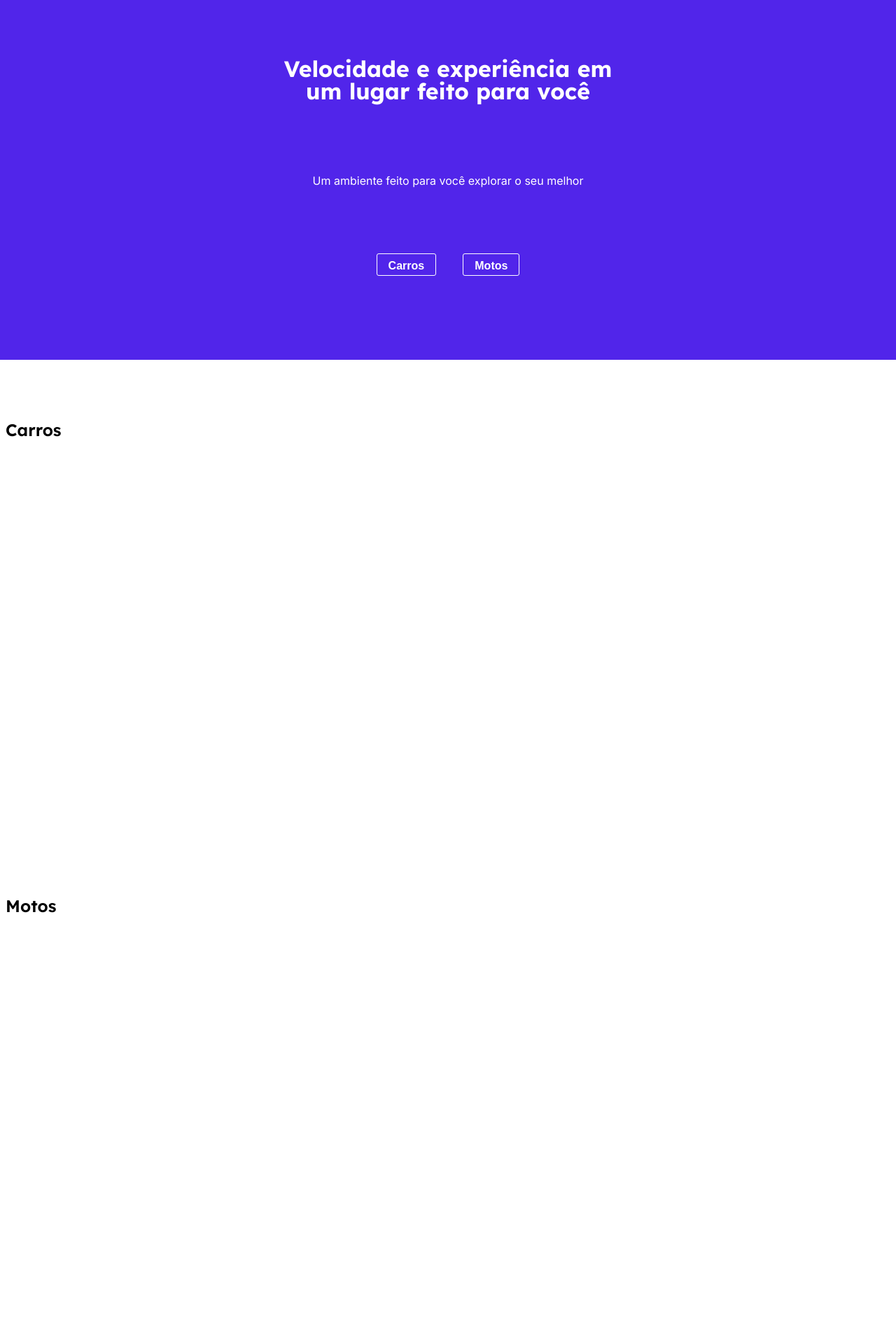
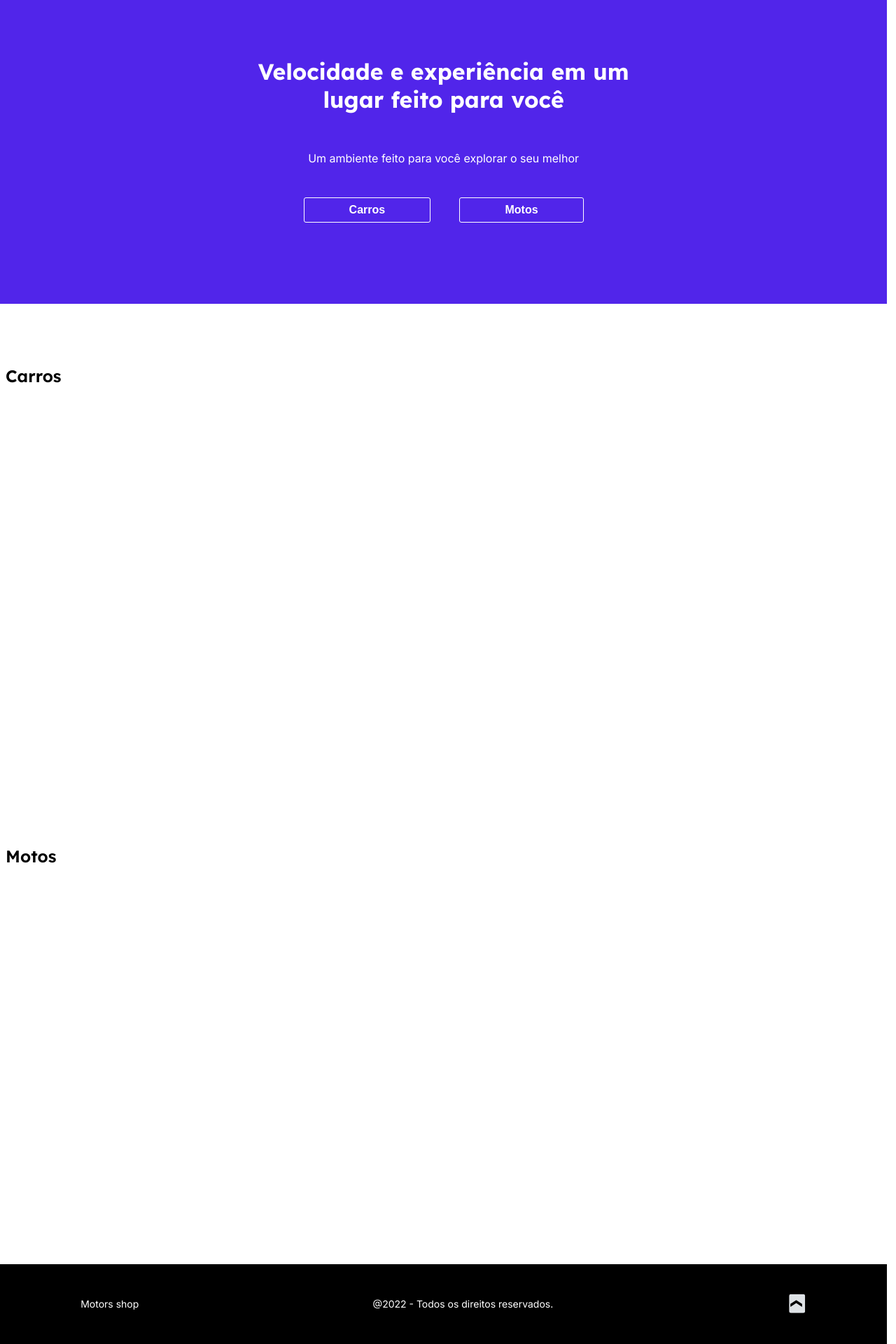
Before and after one commit to m6-t11-grp18/APP, a React (Create React App) app: page / in a window 1280 px wide. Shown: the part 46-1966 px from the top of the page at 70% size. Before the commit the page ends 1920 px from the top, so only its background shows below. Built offline with nearby package versions, Linux system fonts and the light colour scheme.

Commit message:
feat: landing page

```diff
--- a/package.json
+++ b/package.json
@@ -14,6 +14,7 @@
     "react-icons": "^4.7.1",
     "react-router-dom": "^6.4.5",
     "react-scripts": "5.0.1",
+    "react-scroll": "^1.8.9",
     "react-toastify": "^9.1.1",
     "styled-components": "^5.3.6",
     "web-vitals": "^2.1.0",
--- a/src/components/buttons/brandOutline/style.js
+++ b/src/components/buttons/brandOutline/style.js
@@ -8,6 +8,8 @@ export const Wrapper = styled.button`
   padding: 0.5rem 1rem;
   font-size: 1rem;
   font-weight: 600;
+  height: fit-content;
+  width: fit-content;
   cursor: pointer;
   :hover {
     background: ${({ theme }) => theme.brand[4]};
--- a/src/components/buttons/negative/style.js
+++ b/src/components/buttons/negative/style.js
@@ -2,15 +2,16 @@ import styled from 'styled-components';
 
 export const Wrapper = styled.button`
   background: ${({ theme }) => theme.grey[6]};
-  color: ${({ theme }) => theme.grey[2]};
+  color: ${({ theme }) => theme.white[1]};
   border-radius: 3px;
   border: 1px solid transparent;
-  padding: 25%;
-  font-size: 20%;
-  width: 100%;
-  height: 100%;
+  width: auto;
+  height: fit-content;
+  font-size: 1rem;
   font-weight: 600;
   cursor: pointer;
+  margin: 0;
+
   :hover {
     background: ${({ theme }) => theme.grey[5]};
   }
@@ -19,5 +20,5 @@ export const Wrapper = styled.button`
     color: ${({ theme }) => theme.white[0]};
   }
 
-  ${props => props.btnStyle}
+  ${(props) => props.btnStyle}
 `;
--- a/src/components/footer/index.jsx
+++ b/src/components/footer/index.jsx
@@ -1,14 +1,25 @@
+import { Link } from 'react-scroll';
+import NegativeButton from '../buttons/negative';
 import { Wrapper } from './style';
 
-export default function Footer({
-  footerStyle,
-  ...rest
-}) {
+export default function Footer({ footerStyle, ...rest }) {
   return (
     <Wrapper footerStyle={footerStyle} {...rest}>
       <span>Motors shop</span>
       <span>@2022 - Todos os direitos reservados.</span>
-      <span></span>
+      <Link
+        to="top"
+        spy={true}
+        smooth={true}
+        offset={0}
+        duration={100}
+      >
+        <NegativeButton
+          style={{ transform: 'rotate(90deg)' }}
+        >
+          &#10094;
+        </NegativeButton>
+      </Link>
     </Wrapper>
   );
 }
--- a/src/components/footer/style.js
+++ b/src/components/footer/style.js
@@ -4,15 +4,17 @@ export const Wrapper = styled.div`
   background: ${({ theme }) => theme.white[1]};
   color: ${({ theme }) => theme.white[0]};
   border: none;
-  padding: 45px 59px;
-  width: 95%;
+  padding: 45px 9vw;
+
+  min-width: 81vw;
+  max-width: 81vw;
   height: 100%;
 
   display: flex;
   flex-direction: row;
   justify-content: space-between;
   align-items: center;
-  gap: 1rem;
+  /* gap: 1rem; */
 
   font-weight: 400;
   font-size: 14px;
--- a/src/pages/landing/index.jsx
+++ b/src/pages/landing/index.jsx
@@ -8,9 +8,12 @@ import {
   MainWrapper,
 } from './style';
 import { themes } from '../../style/theme';
+import Footer from '../../components/footer';
+import { Link } from 'react-scroll';
+
 export default function LandingPage() {
   return (
-    <MainWrapper>
+    <MainWrapper id="top">
       <Header>
         <Text
           style={{
@@ -19,35 +22,59 @@ export default function LandingPage() {
             fontSize: '2rem',
             textAlign: 'center',
             padding: '0.5rem',
+            maxWidth: '29ch',
+            whiteSpace: "wrap",
+            overflow: "hidden"
           }}
         >
           Velocidade e experiência em um lugar feito para
           você
         </Text>
+
         <Text>
           Um ambiente feito para você explorar o seu melhor
         </Text>
         <HeaderBtnsWrapper>
+          <Link
+            to="carros"
+            spy={true}
+            smooth={true}
+            offset={0}
+            duration={100}
+          >
             <BrandOutlineButton
+              href="#carros"
               style={{
                 border: `1px solid ${themes.light.white[0]}`,
                 color: `${themes.light.white[0]}`,
+                padding: '1vh 4rem',
               }}
             >
               Carros
             </BrandOutlineButton>
+          </Link>
+          <Link
+            to="motos"
+            spy={true}
+            smooth={true}
+            offset={0}
+            duration={100}
+          >
             <BrandOutlineButton
+              href="#motos"
               style={{
                 border: `1px solid ${themes.light.white[0]}`,
                 color: `${themes.light.white[0]}`,
+                padding: '1vh 4rem',
               }}
             >
               Motos
             </BrandOutlineButton>
+          </Link>
         </HeaderBtnsWrapper>
       </Header>
 
-      <AnnouncementSection>
+      <AnnouncementSection id="carros">
         <Text
           style={{
             fontFamily: 'Lexend',
@@ -63,7 +90,7 @@ export default function LandingPage() {
         <Announcements></Announcements>
       </AnnouncementSection>
 
-      <AnnouncementSection>
+      <AnnouncementSection id="motos">
         <Text
           style={{
             fontFamily: 'Lexend',
@@ -78,6 +105,7 @@ export default function LandingPage() {
         </Text>
         <Announcements></Announcements>
       </AnnouncementSection>
+      <Footer />
     </MainWrapper>
   );
 }
--- a/src/pages/landing/style.js
+++ b/src/pages/landing/style.js
@@ -1,35 +1,38 @@
 import styled from 'styled-components';
 
 export const MainWrapper = styled.div`
-  width: 100vw;
+  width: 99vw;
 `;
 
 export const Header = styled.div`
-  width: 40%;
-  height: 40vh;
+  width: 99vw;
+  height: 60vh;
   background-color: ${({ theme }) => theme.brand[2]};
   display: flex;
   flex-direction: column;
   align-items: center;
   justify-content: space-between;
   align-content: center;
-  padding: 15vh 30%;
+  padding: 15vh 0;
+  max-width: 100vw;
+  box-sizing: border-box;
+  overflow-y: hidden;
 `;
 
 export const HeaderBtnsWrapper = styled.div`
   display: flex;
   justify-content: space-between;
-  width: 40%;
+  width: 25rem;
   height: 2rem;
   box-sizing: content-box;
 `;
 
 export const AnnouncementSection = styled.section`
-display: flex;
-flex-direction: column;
-margin-top: 10vh;
-`
+  display: flex;
+  flex-direction: column;
+  margin-top: 10vh;
+`;
 
 export const Announcements = styled.div`
-height: 70vh
-`
+  height: 70vh;
+`;
--- a/src/style/resetCSS.css
+++ b/src/style/resetCSS.css
@@ -1,56 +1,160 @@
-html, body, div, span, applet, object, iframe,
-h1, h2, h3, h4, h5, h6, p, blockquote, pre,
-a, abbr, acronym, address, big, cite, code,
-del, dfn, em, img, ins, kbd, q, s, samp,
-small, strike, strong, sub, sup, tt, var,
-b, u, i, center,
-dl, dt, dd, ol, ul, li,
-fieldset, form, label, legend,
-table, caption, tbody, tfoot, thead, tr, th, td,
-article, aside, canvas, details, embed,
-figure, figcaption, footer, header, hgroup,
-menu, nav, output, ruby, section, summary,
-time, mark, audio, video {
+html,
+body,
+div,
+span,
+applet,
+object,
+iframe,
+h1,
+h2,
+h3,
+h4,
+h5,
+h6,
+p,
+blockquote,
+pre,
+a,
+abbr,
+acronym,
+address,
+big,
+cite,
+code,
+del,
+dfn,
+em,
+img,
+ins,
+kbd,
+q,
+s,
+samp,
+small,
+strike,
+strong,
+sub,
+sup,
+tt,
+var,
+b,
+u,
+i,
+center,
+dl,
+dt,
+dd,
+ol,
+ul,
+li,
+fieldset,
+form,
+label,
+legend,
+table,
+caption,
+tbody,
+tfoot,
+thead,
+tr,
+th,
+td,
+article,
+aside,
+canvas,
+details,
+embed,
+figure,
+figcaption,
+footer,
+header,
+hgroup,
+menu,
+nav,
+output,
+ruby,
+section,
+summary,
+time,
+mark,
+audio,
+video {
   margin: 0;
   padding: 0;
   border: 0;
   font-size: 100%;
   font: inherit;
   vertical-align: baseline;
-	overflow-x: visible;
-	-ms-overflow-style: none; /* for Internet Explorer, Edge */
-	scrollbar-width: none; /* for Firefox */
+
+  /* -ms-overflow-style: none;
+  scrollbar-width: none;
   box-sizing: content-box;
+
   -webkit-overflow-y: visible;
   -moz-overflow-y: visible;
   -o-overflow-y: visible;
-	overflow-y: visible;
+  overflow-y: visible; */
+
+  font-family: 'Inter';
+  /* width: fit-content;
+  height: fit-content; */
 }
 /* HTML5 display-role reset for older browsers */
-article, aside, details, figcaption, figure,
-footer, header, hgroup, menu, nav, section {
+article,
+aside,
+details,
+figcaption,
+figure,
+footer,
+header,
+hgroup,
+menu,
+nav,
+section {
   display: block;
+  /* max-width: 100vw; */
+  box-sizing: content-box;
 }
 body {
-	line-height: 1;
-	scrollbar-width: 0px;
-	-ms-overflow-style: none; /* for Internet Explorer, Edge */
-	scrollbar-width: none; /* for Firefox */
-	box-sizing: content-box;
+  /* line-height: 1; */
+  /* scrollbar-width: 0px; */
+  /* -ms-overflow-style: none;
+  scrollbar-width: none;
+  /* box-sizing: content-box;
   -webkit-overflow-y: visible;
   -moz-overflow-y: visible;
   -o-overflow-y: visible;
-	overflow-y: visible;
+  overflow-y: visible; */
+  /* max-width: 100vw; */
+  width: 98vw;
+  max-width: 98vw;
+}
+::-webkit-scrollbar {
+  position: absolute;
+  background-color: #36007D;
+  width: 1vw;
+}
+::-webkit-scrollbar-thumb {
+  border: .2vw solid #36007D;
+  background-color: #FFFFFF;
+  border-radius: 4px;
+}
+::-webkit-scrollbar-corner {
+  background-color: #36007D;
 }
 
-ol, ul {
+ol,
+ul {
   list-style: none;
 }
-blockquote, q {
+blockquote,
+q {
   quotes: none;
 }
-blockquote:before, blockquote:after,
-q:before, q:after {
+blockquote:before,
+blockquote:after,
+q:before,
+q:after {
   content: '';
   content: none;
 }
@@ -65,3 +169,15 @@ html {
   -moz-scroll-behavior: smooth;
   -ms-scroll-behavior: smooth;
 }
+
+#root {
+  /* width: 95vw;
+  max-width: 95vw;
+  min-width: 95vw;
+  margin: 0; */
+}
+
+/* * {
+  outline: 1px solid red;
+  outline-offset: -1px;
+} */
```
Also changed, not shown: 1 other file (tests, documents, lock files or other folders). Lines whose indentation alone changed are shown as unchanged.
